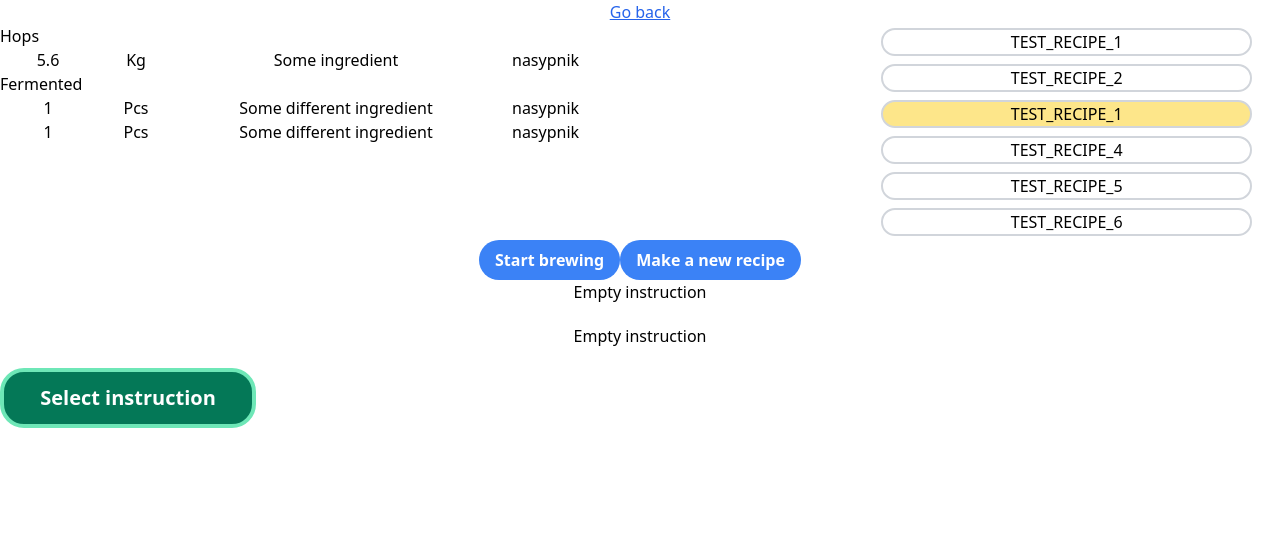
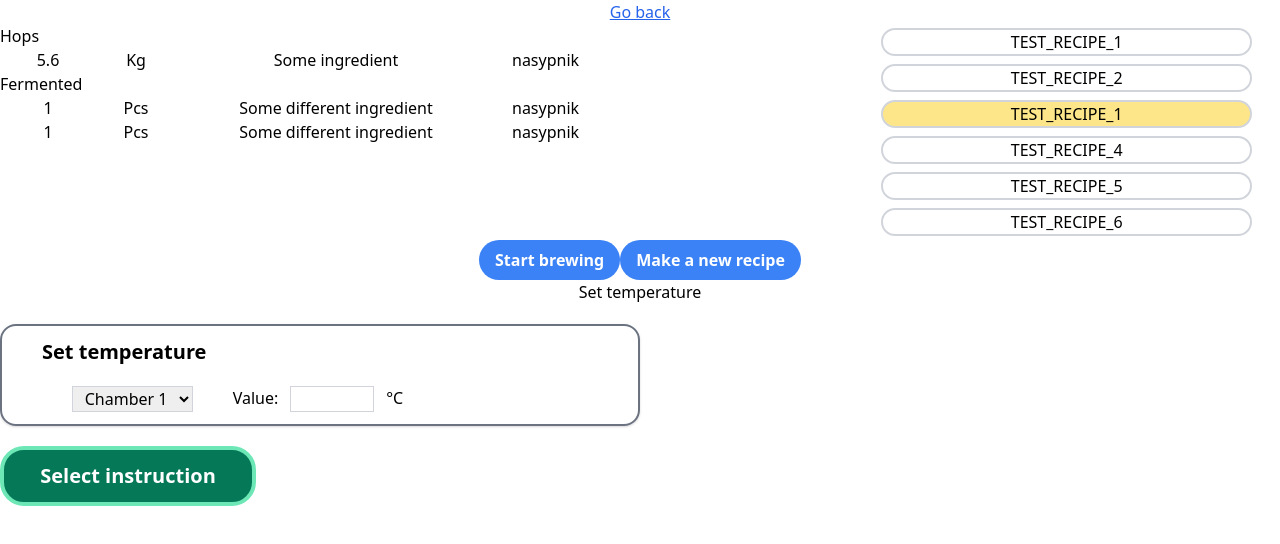
Before and after one commit to smart-brew/frontend, a React (Create React App) app: page /recipe/instructions in a window 1280 px wide. Shown: the top 544 px of the page. Built offline with nearby package versions, Linux system fonts and the light colour scheme.

Commit message:
feature(SB-90): first version of temperature editable instruction body

```diff
--- a/src/Pages/RecipeInstructionsPage.tsx
+++ b/src/Pages/RecipeInstructionsPage.tsx
@@ -123,12 +123,12 @@ const functions: FunctionListType = {
 const RecipeInstructionsPage: React.FC = () => {
   const emptyInstr: FunctionType = {
     id: -1,
-    code_name: 'EMPTY',
-    name: 'Empty instruction',
-    category: 'SYSTEM',
+    code_name: 'SET_TEMPERATURE',
+    name: 'Set temperature',
+    category: 'TEMPERATURE',
     units: null,
     input_type: 'string',
-    description: 'This is a placeholder.',
+    description: 'Sets temperature.',
     Function_options: [],
   };
 
--- a/src/components/RecipeBuilding/InstructionComponents/EditableInstruction.tsx
+++ b/src/components/RecipeBuilding/InstructionComponents/EditableInstruction.tsx
@@ -1,6 +1,7 @@
 import React from 'react';
 import InstructionConstants from '../../../helper_scripts/InstructionConstants';
 import FunctionType from '../../../types/FunctionData/FunctionType';
+import TemperatureEditableInstr from './TemperatureEditableInstr';
 
 interface EditableInstructionProps {
   instruction: FunctionType;
@@ -13,14 +14,21 @@ const EditableInstruction: React.FC<EditableInstructionProps> = ({
 }: EditableInstructionProps) => {
   // const getInstructionState = (): void => {};
 
-  let instructionCustomization = null;
-  if (instruction.code_name === InstructionConstants.TEMPERATURE) {
-    instructionCustomization = <div>TEMPERATURE</div>;
-  }
+  const getCorrectInstructionBody = (
+    instr: FunctionType
+  ): JSX.Element | null => {
+    if (instr.code_name === InstructionConstants.TEMPERATURE) {
+      return <TemperatureEditableInstr instruction={instr} />;
+    }
+    return null;
+  };
+
+  const instructionCustomization = getCorrectInstructionBody(instruction);
+
   return (
-    <div className="flex flex-col">
-      <h2>{instruction.name}</h2>
-      {instructionCustomization}
+    <div className="flex flex-col border-2 border-gray-500 shadow w-1/2 rounded-2xl p-3 px-10 space-y-5 text-left">
+      <h2 className="font-bold text-xl">{instruction.name}</h2>
+      <div>{instructionCustomization}</div>
     </div>
   );
 };
--- a/src/components/RecipeBuilding/InstructionComponents/TemperatureEditableInstr.tsx
+++ b/src/components/RecipeBuilding/InstructionComponents/TemperatureEditableInstr.tsx
@@ -1,12 +1,40 @@
-import React from 'react';
+import React, { useRef } from 'react';
 import FunctionType from '../../../types/FunctionData/FunctionType';
+import ParamType from '../../../types/ParamType';
 
 interface Props {
   instruction: FunctionType;
 }
 
 const TemperatureEditableInstr: React.FC<Props> = ({ instruction }: Props) => {
-  return <div>{instruction}</div>;
+  const inputRef = useRef<HTMLInputElement>(null);
+
+  const readParams = (): ParamType => {
+    const inputNode = inputRef.current;
+    const paramObj = { value: 0 };
+    if (inputNode?.value != null) {
+      paramObj.value = parseInt(inputNode?.value, 10);
+    }
+    return paramObj;
+  };
+
+  return (
+    <div className="flex flex-row space-x-10 justify-center align-middle">
+      <select className="border border-gray-300 px-2">
+        <option>Chamber 1</option>
+        <option>Chamber 2</option>
+      </select>
+      <div className="flex flex-row space-x-3">
+        <span>Value:</span>
+        <input
+          className="w-1/4 border border-gray-300 px-2"
+          type="number"
+          ref={inputRef}
+        />
+        <span>°C</span>
+      </div>
+    </div>
+  );
 };
 
 export default TemperatureEditableInstr;
--- /dev/null
+++ b/src/types/ParamType.ts
@@ -0,0 +1,5 @@
+interface ParamType {
+  value: number | string | null;
+}
+
+export default ParamType;
```
